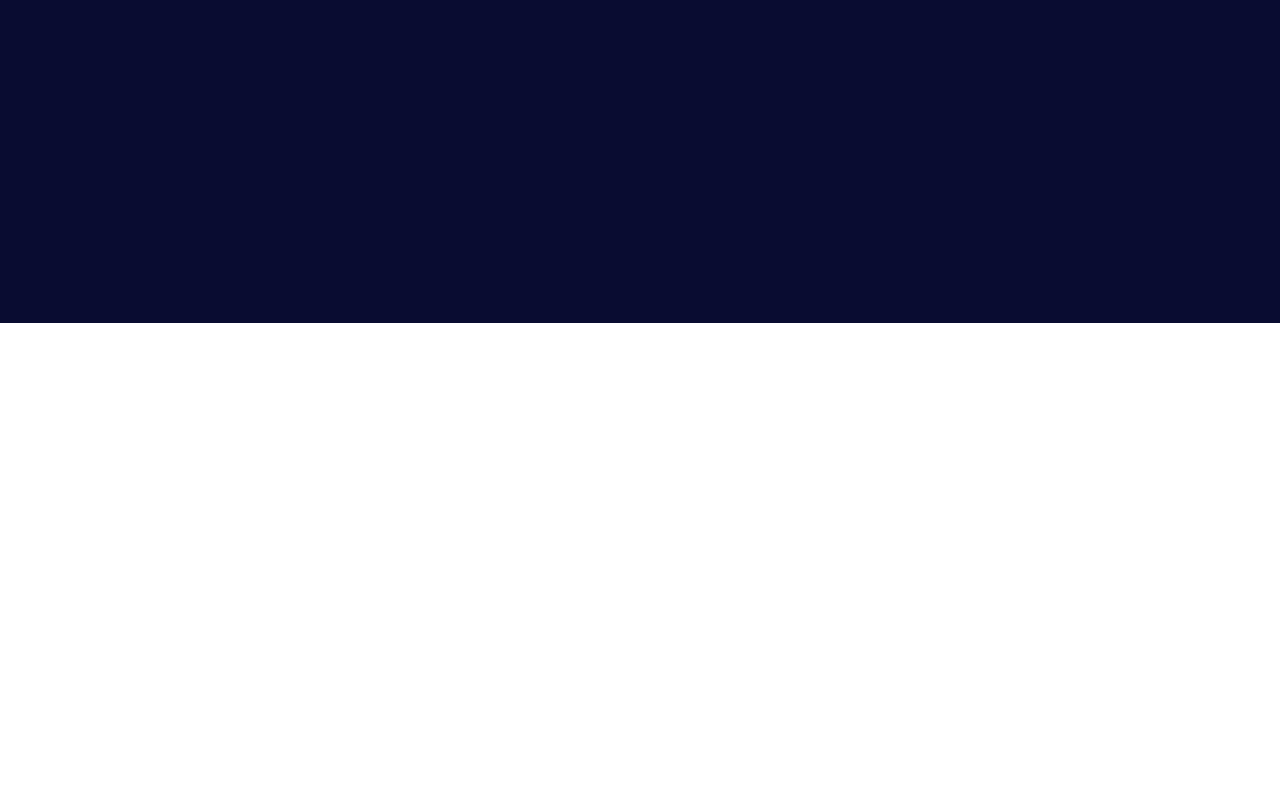
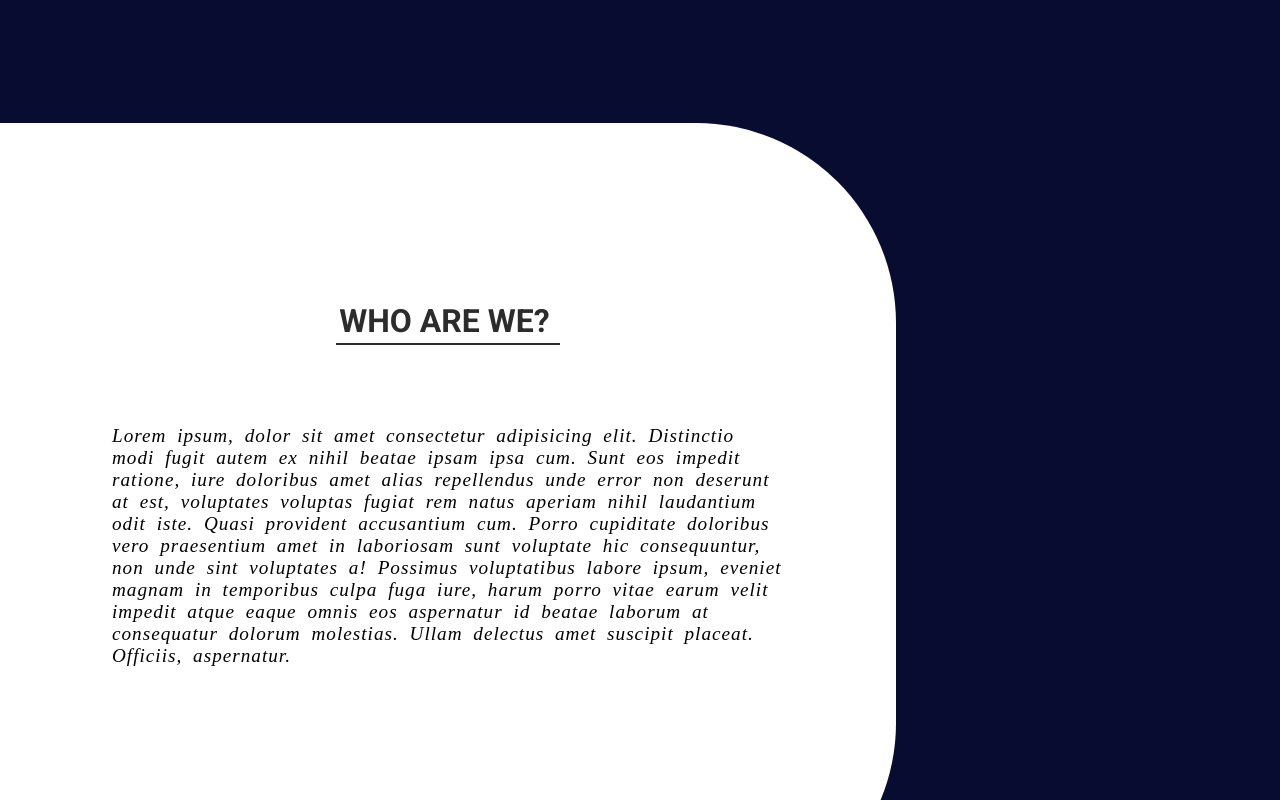
Before and after one commit to yolakshya19/techystar, a React (Create React App) app: page / in a window 1280 px wide. Shown: the part 1360-2160 px from the top of the page. Before the commit the page ends 1683 px from the top, so only its background shows below. Built offline with nearby package versions, Linux system fonts and the light colour scheme.

Commit message:
added home3

```diff
--- a/src/components/Home.jsx
+++ b/src/components/Home.jsx
@@ -22,6 +22,25 @@ const Home = () => {
           </p>
         </div>
       </div>
+
+      <div className="home3">
+        <div>
+          <h1>Who are we?</h1>
+          <p>
+            Lorem ipsum, dolor sit amet consectetur adipisicing elit. Distinctio
+            modi fugit autem ex nihil beatae ipsam ipsa cum. Sunt eos impedit
+            ratione, iure doloribus amet alias repellendus unde error non
+            deserunt at est, voluptates voluptas fugiat rem natus aperiam nihil
+            laudantium odit iste. Quasi provident accusantium cum. Porro
+            cupiditate doloribus vero praesentium amet in laboriosam sunt
+            voluptate hic consequuntur, non unde sint voluptates a! Possimus
+            voluptatibus labore ipsum, eveniet magnam in temporibus culpa fuga
+            iure, harum porro vitae earum velit impedit atque eaque omnis eos
+            aspernatur id beatae laborum at consequatur dolorum molestias. Ullam
+            delectus amet suscipit placeat. Officiis, aspernatur.
+          </p>
+        </div>
+      </div>
     </>
   );
 };
--- a/src/styles/home.scss
+++ b/src/styles/home.scss
@@ -1,11 +1,13 @@
 @import "colors";
 
-.home{
+.home {
     width: 100%;
     height: 100vh;
-    background-color: $second;
+    border-radius: 0 0 200px 200px;
+    position: relative;
+    overflow: hidden;
 
-    >main{
+    >main {
         position: absolute;
         text-transform: uppercase;
         display: flex;
@@ -16,27 +18,30 @@
         padding: 2rem;
         justify-content: center;
 
-        >h1{
+        >h1 {
             font: 400 6rem $text1;
             color: $first;
         }
-        > p{
+
+        >p {
             font: 900 1rem $text1;
             color: $first;
         }
     }
 
-    &::before{
+    &::before {
         content: "";
         width: 100%;
         height: 100%;
         position: absolute;
-        background: no-repeat center/auto url("../assets/1.png");
-        filter: blur(3px);
+        background: url("../assets/1.png") no-repeat center center;
+        background-size: cover;
+        filter: blur(2px);
+        border-radius: 0 0 200px 200px;
     }
 }
 
-.home2{
+.home2 {
     width: 100%;
     height: 100vh;
     background-color: $second;
@@ -46,12 +51,12 @@
     justify-content: center;
     margin-top: -200px;
 
-    >img{
+    >img {
         width: 30%;
         animation: imgUp 0.7s linear infinite alternate;
     }
 
-    div{
+    div {
         width: 50%;
         display: flex;
         flex-direction: column;
@@ -67,11 +72,46 @@
             font: 100 1.2rem $text2;
         }
     }
-
 }
 
 @keyframes imgUp {
-    to{
+    to {
         transform: translateY(-10px);
     }
 }
+
+.home3{
+    width: 100%;
+    height: 120vh;
+    background-color: $second;
+    margin-top: -200px;
+    display: flex;
+
+    >div{
+        width: 70%;
+        height: 100vh;
+        background-color: $first;
+        border-radius: 0 200px 200px 0;
+        display: flex;
+        flex-direction: column;
+        align-items: center;
+        justify-content: center;
+        padding: 2rem;
+
+        >h1{
+            text-transform: uppercase;
+            border-bottom: 2px solid $dark;
+            padding: 0.2rem;
+            width: 14rem;
+            color: $dark;
+        }
+
+        >p{
+            padding: 5rem;
+            letter-spacing: 1px;
+            word-spacing: 5px;
+            line-height: 170%;
+            font: italic 100 1.2rem $text2;
+        }
+    }
+}
```
